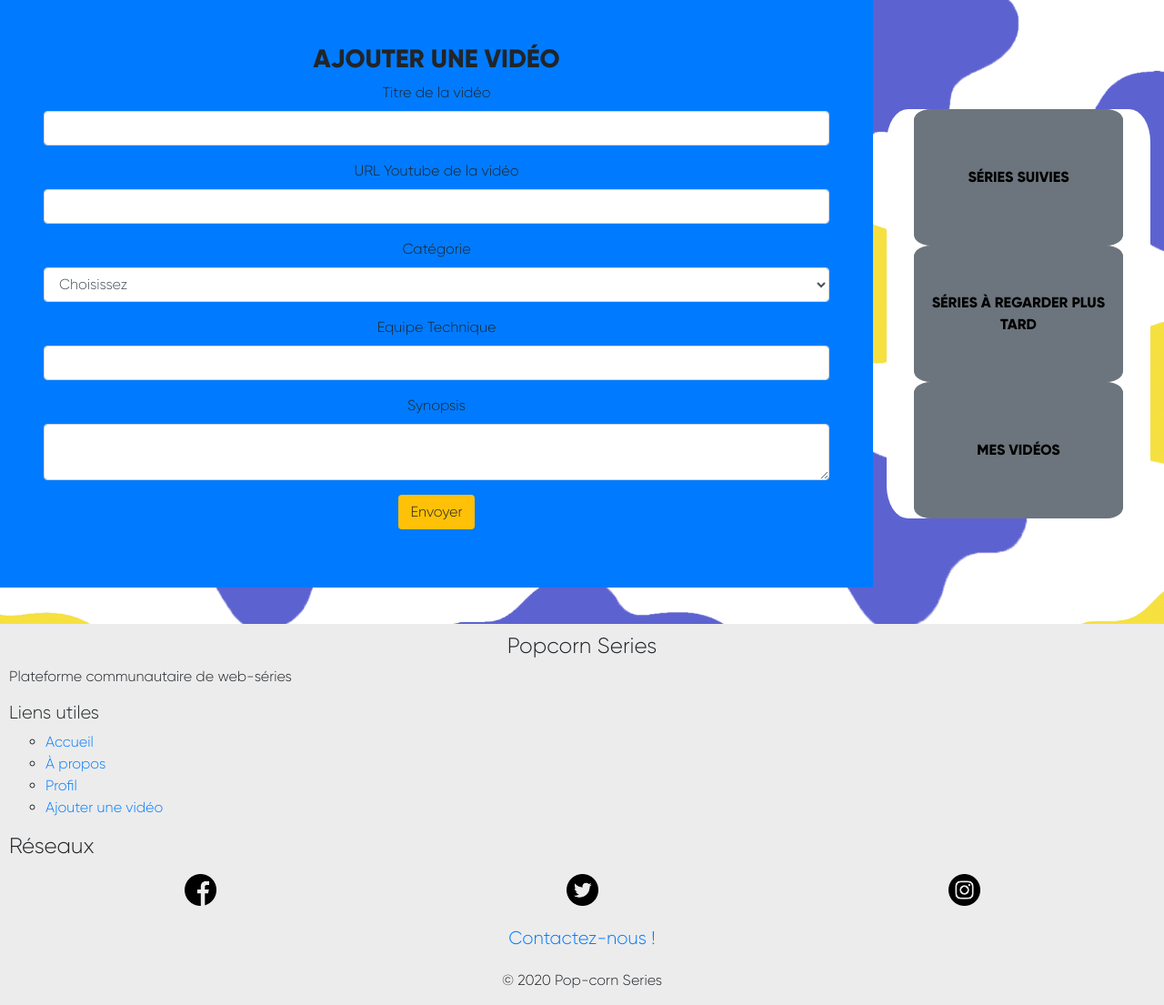
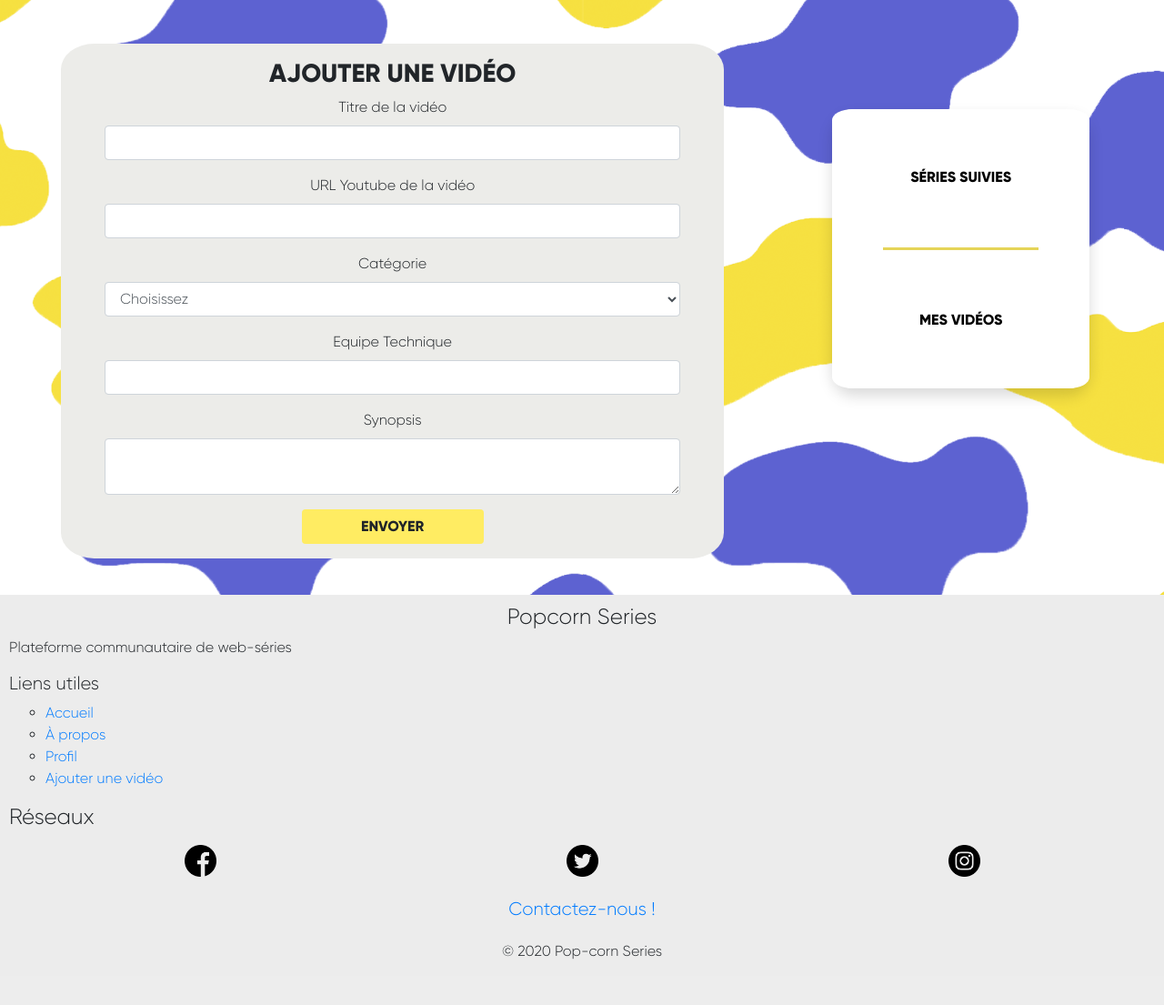
Before and after one commit to BalthPa/BAP-Crealinx-Web, a PHP site: page /pages/ajoutVideo.php in a window 1280 px wide. Shown: the part 70-1175 px from the top of the page at 91% size. After the commit the page ends 1125 px from the top, so only its background shows below. Run offline with PHP 8.4, Linux system fonts and the light colour scheme; the visitor is signed in with stand-in values (Sample User, id 1).

Commit message:
ajout vidéo + catégorie

```diff
--- a/css/style.css
+++ b/css/style.css
@@ -184,44 +185,53 @@ h3 {
 }
 
 
+/* AJOUTVIDEO.PHP */
 
+.add-vd {
+    background-color: #ECECE9;
+    border-radius: 5%;
+}
 
-.facebook {
-    background-image: url("../img/facebook.png");
-    background-size: cover;
-    width: 35px;
-    height: 35px;
-    /* border: 1px solid black; */
+.submit-vd {
+    width: 200px;
+    text-transform: uppercase;
+    font-family: 'gilroy-extrabold';
+    background-color: #FFEC62;
 }
-.twitter {
-    background-image: url("../img/twitter.png");
-    background-size: cover;
-    width: 35px;
-    height: 35px;
-    /* border: 1px solid black; */
-}
-.instagram {
-    background-image: url("../img/instagram.png");
-    background-size: cover;
-    width: 35px;
-    height: 35px;
-    /* border: 1px solid black; */
+
+.submit-vd:hover {
+    background-color: rgb(165, 146, 0);
+    color: white;
 }
 
 /* CONTACT */
 
 
+.contact {
+    background-color: rgba(255, 255, 255, 0.122);
+    border-radius: 5%;
+}
 
 .submit {
     display: block;
     width: 200px;
     margin: 0 auto;
     text-transform: uppercase;
+    font-family: 'gilroy-extrabold';
     background-color: #5E5CBA;
 }
 
 legend {
     font-size: 18px;
+}
+
+ /* Messages de résultat d'envoi de données (contact.php) */
+
+ .message-error {
+    background-color: rgb(255, 200, 200);
+}
+.message-success {
+    background-color: rgb(123, 255, 149);
 }
 
 
@@ -230,7 +240,7 @@ legend {
 /* Boutons de droite */
 
 .right-side {
-    margin-top: 10vh;
+    margin: 10vh 0 4vh 0;
 }
 
 .div-series {
--- a/inc/ajoutVConnecte.inc.php
+++ b/inc/ajoutVConnecte.inc.php
@@ -1,16 +1,17 @@
 <div class='container-fluid'>
-    <div class="row">
-        <div class="col-sm-9 bg-primary text-center pl-5 pr-5 h-100">
+    <div class="d-flex justify-content-around">
 
-        <form class="pt-5 pb-5" method="post" action="envoiVideo.php">
-            <h3>Ajouter une vidéo</h3>
+        <div class="add-vd col-sm-7 text-center mt-5 pl-5 pr-5 h-100">
+
+        <form class="pt-3" method="post" action="envoiVideo.php">
+            <h3> Ajouter une vidéo </h3>
             <div class="form-group">
-                <label for="exampleFormControlInput1">Titre de la vidéo</label>
+                <label for="exampleFormControlInput1"> Titre de la vidéo </label>
                 <input type="text" class="form-control" name="title">
             </div>
 
             <div class="form-group">
-                <label for="exampleFormControlInput1">URL Youtube de la vidéo</label>
+                <label for="exampleFormControlInput1"> URL Youtube de la vidéo </label>
                 <input type="text" class="form-control" name="url">
             </div>
 
@@ -45,18 +46,21 @@
             </div>
 
             <div class="form-group">
-                <button type="submit" class="btn bg-warning">Envoyer</button>
+                <button type="submit" class="submit-vd btn">Envoyer</button>
             </div>
             </form>
         </div>
 
         <div class="right-side col-sm-3">
 
-            <div class="div-series col-sm-12 btn-group-vertical" role="group" aria-label="Basic example">
-                <a class='col-sm-12'><button type="button" class="block-series btn btn-secondary col-sm-12"> Séries suivies </button></a>
-                <a href='watchLater.php' class='col-sm-12'><button type="button" class="block-series btn btn-secondary col-sm-12"> Séries à regarder plus tard </button></a>
-                <a href='mesVideos.php' class='col-sm-12'><button type="button" class="block-series btn btn-secondary col-sm-12"> Mes vidéos </button></a>
+            <div class="div-series col-sm-12 btn-group-vertical shadow p-0" role="group" aria-label="Basic example">
+                <div class="popcorn-solo"></div>
+                <a href='watchLater.php' class='block-links col-sm-12 p-0'><button type="button" class="block-series btn btn-secondary col-sm-12 bg-white p-0 border-0"> Séries suivies </button></a>
+                <hr class="col-sm-6" />
+                <a href='mesVideos.php' class='block-links col-sm-12 p-0'><button type="button" class="block-series btn btn-secondary col-sm-12 bg-white p-0 border-0"> Mes vidéos </button></a>
+                <div class="popcorn-multiple-trois"></div>
             </div>
+
         </div>
     </div>
 </div>
--- a/pages/ajoutVideo.php
+++ b/pages/ajoutVideo.php
@@ -1,9 +1,9 @@
 <?php include('../inc/header.inc.php');
 
-if(!empty($_SESSION['username']) == FALSE){
+if(!empty($_SESSION['username']) == FALSE) {
     include ('../inc/profilDeconnecte.inc.php');
 }
-else{
+else {
     include('../inc/ajoutVConnecte.inc.php');
 }
 
--- a/pages/contact.php
+++ b/pages/contact.php
@@ -43,9 +43,9 @@ if($_SERVER['REQUEST_METHOD'] == 'POST') {
 
 
 
-<div class="container contact col-sm-8 mt-5 mb-5 p-5 shadow">
+<div class="container contact col-sm-8 mt-5 mb-5 p-5 shadow-lg">
 
-    <h1 class="text-center"> Contact </h1>
+    <h3 class="text-center"> Contact </h3>
         <form class="col-sm-12 m-0 p-0" action="<?php echo htmlspecialchars($_SERVER['PHP_SELF']); ?>" method="post">
 
             <fieldset class="mt-4">
--- a/pages/index.php
+++ b/pages/index.php
@@ -18,7 +18,7 @@
                 <div class="form-group">
                     <textarea type="text" class="form-control" name='content' placeholder="Post"></textarea>
                 </div>
-                <button type="submit" class="btn btn-dark"> Envoyer </button>
+                <button type="submit" class="btn submit-post"> Envoyer </button>
                 <div class="dropdown-divider"></div>
             </form>
 
```
Also changed, not shown: other parts of css/style.css (+35 -12 lines), pages/categorie.php (+14 -12 lines).
